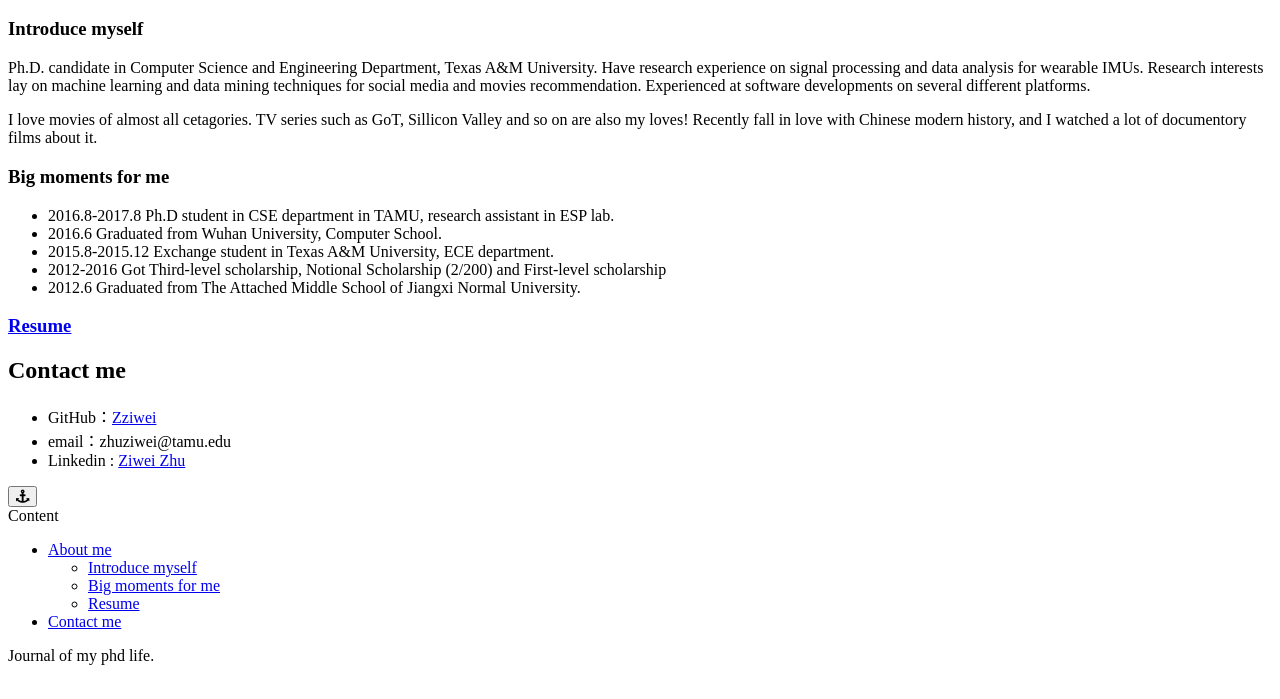
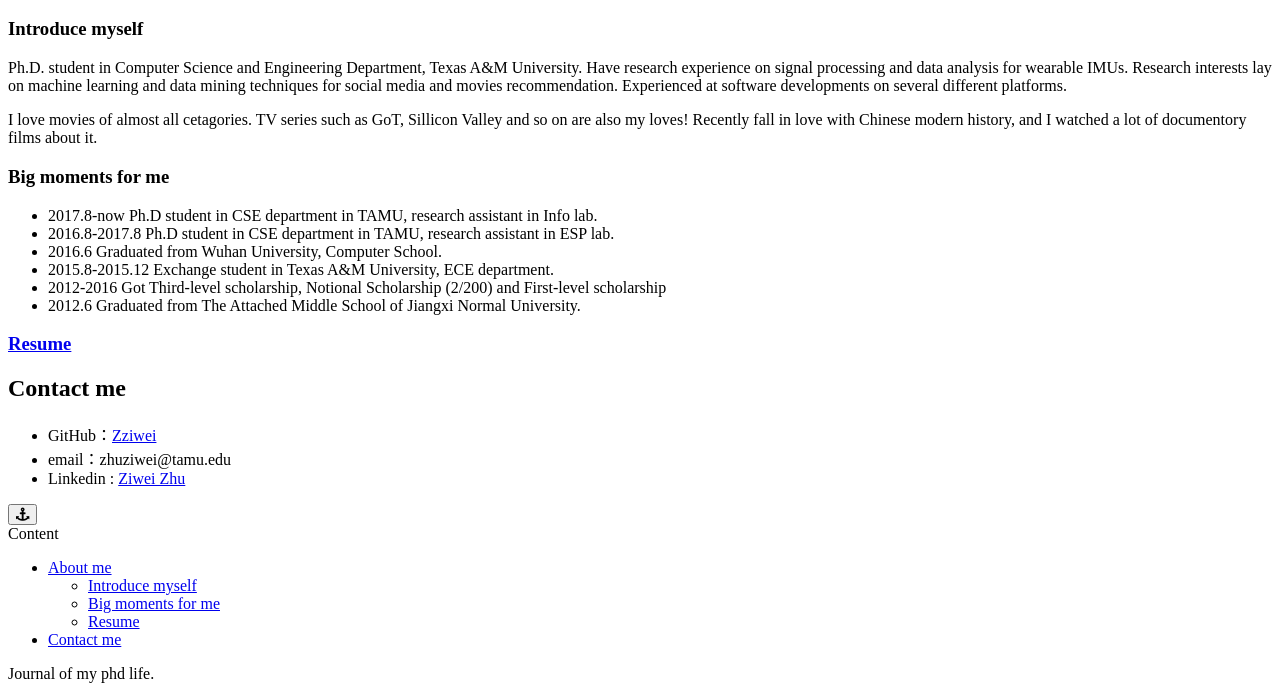
Before and after one commit to Zziwei/Zziwei.github.io, a Jekyll site: the page built from page/4about.md, in a window 1280 px wide and 900 px high, scrolled down 658 px, cut to the strip 201-900 px from the top of the window. Built offline with Jekyll 4.4.1, drawn with Linux system fonts in a browser that asks for light colours; comment, search, counter and statistics services are not loaded; a style sheet for code colours, icons or effects is not loaded.

Commit message:
update about
update about

```diff
--- a/page/4about.md
+++ b/page/4about.md
@@ -16,11 +16,12 @@ type: page
 <iframe src="https://githubbadge.appspot.com/Zziwei?s=1" style="border: 0;height: 142px;width: 200px;overflow: hidden;" frameBorder="0"></iframe>
 
 ### Introduce myself
-Ph.D. candidate in Computer Science and Engineering Department, Texas A&M University. Have research experience on signal processing and data analysis for wearable IMUs. Research interests lay on machine learning and data mining techniques for social media and movies recommendation. Experienced at software developments on several different platforms.
+Ph.D. student in Computer Science and Engineering Department, Texas A&M University. Have research experience on signal processing and data analysis for wearable IMUs. Research interests lay on machine learning and data mining techniques for social media and movies recommendation. Experienced at software developments on several different platforms.
 
 I love movies of almost all cetagories. TV series such as GoT, Sillicon Valley and so on are also my loves! Recently fall in love with Chinese modern history, and I watched a lot of documentory films about it.
 
 ### Big moments for me
+* 2017.8-now Ph.D student in CSE department in TAMU, research assistant in Info lab.
 * 2016.8-2017.8 Ph.D student in CSE department in TAMU, research assistant in ESP lab.
 * 2016.6 Graduated from Wuhan University, Computer School.
 * 2015.8-2015.12 Exchange student in Texas A&M University, ECE department.
```
